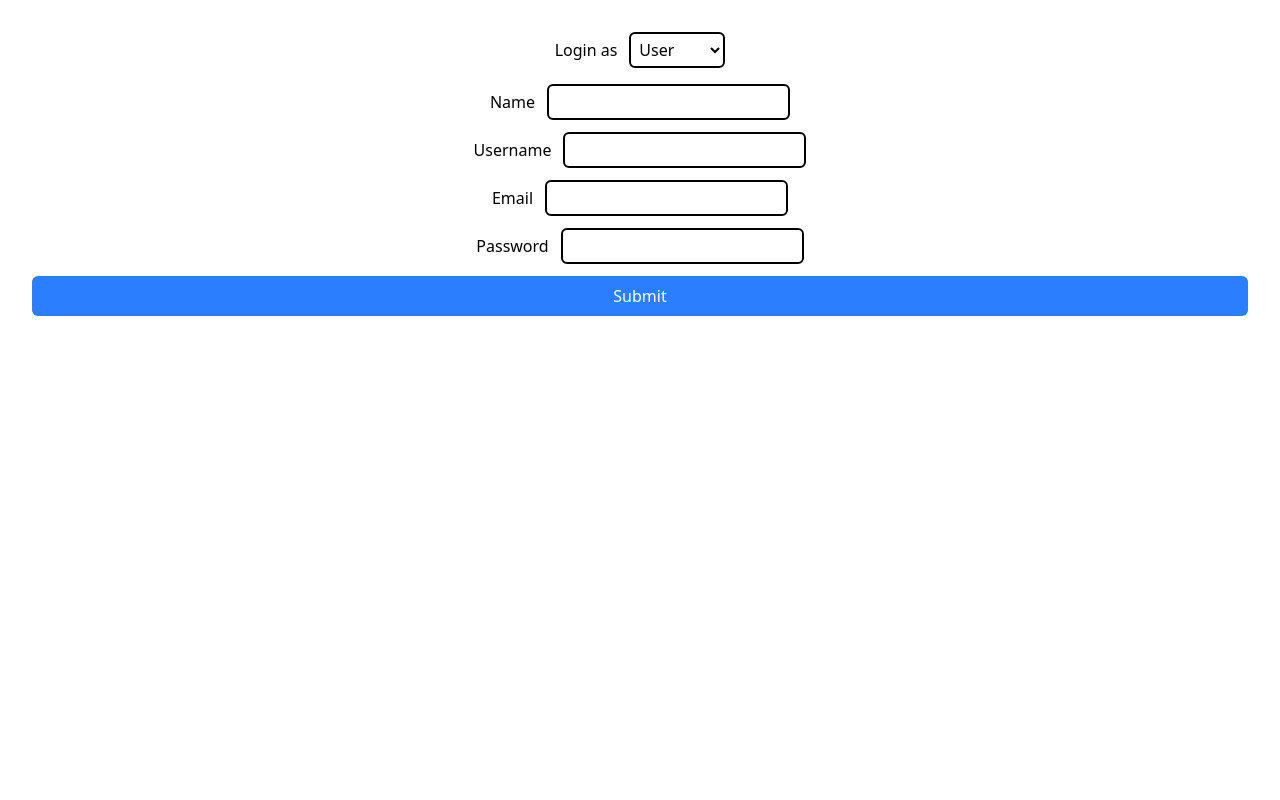
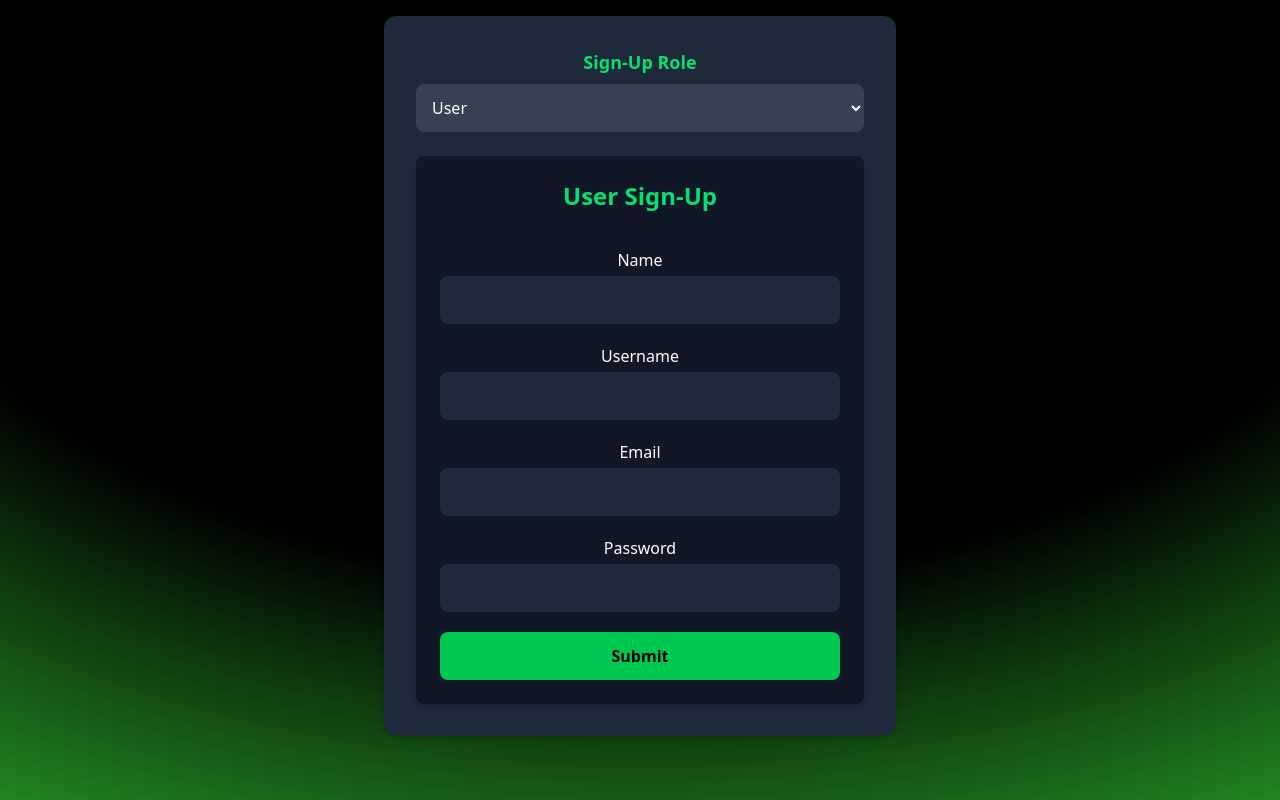
Before and after one commit to devarsheecodess/ServiPlex, a React (Vite) app in the folder Frontend/: page /signup in a window 1280 px wide. Built offline with nearby package versions, Linux system fonts and the light colour scheme.

Commit message:
Semifinal login and landing ppage

```diff
--- a/Frontend/src/components/Login.jsx
+++ b/Frontend/src/components/Login.jsx
@@ -1,35 +1,37 @@
-import React, { useState } from 'react';
-import axios from 'axios'; // Import axios
+import React, { useState } from "react";
+import axios from "axios";
 
 const Login = () => {
-  const [role, setRole] = useState('');
-  const [form, setForm] = useState({ username: '', password: '' });
+  const [role, setRole] = useState("");
+  const [form, setForm] = useState({ username: "", password: "" });
 
   const handleSubmit = async (e) => {
     e.preventDefault();
     try {
       let response1, response2;
-      if (role === 'user') {
-        response1 = await axios.post('http://localhost:3000/user-login', form);
-      } else if (role === 'provider') {
-        response2 = await axios.post('http://localhost:3000/provider-login', form);
+      if (role === "user") {
+        response1 = await axios.post("http://localhost:3000/user-login", form);
+      } else if (role === "provider") {
+        response2 = await axios.post(
+          "http://localhost:3000/provider-login",
+          form
+        );
       }
 
       if (response1 && response1.status === 200) {
-        alert('Login successful');
-        window.location.href = '/user-home';
+        alert("Login successful");
+        window.location.href = "/user-home";
       } else if (response2 && response2.status === 200) {
-        alert('Login successful');
-        window.location.href = '/provider-home';
+        alert("Login successful");
+        window.location.href = "/provider-home";
       } else {
-        alert('Invalid credentials');
+        alert("Invalid credentials");
       }
     } catch (error) {
-      console.error('Error:', error);
-      alert('An error occurred during login');
+      console.error("Error:", error);
+      alert("An error occurred during login");
     }
   };
-
 
   const handleInputChange = (e) => {
     setForm({
@@ -39,80 +41,80 @@
   };
 
   return (
-    <div className="bg-black h-screen w-full flex items-center justify-center px-6">
-      <div className="bg-gray-900 text-white w-full max-w-md p-8 rounded-xl shadow-lg">
-        {/* Tabs */}
-        <div className="flex justify-between mb-8 border-b border-gray-700 pb-4">
-          <button
-            className="text-lg font-bold px-4 py-2 text-green-500 border-b-2 border-green-500"
-          >
-            Login
-          </button>
-        </div>
+    <div className="absolute top-0 left-0 -z-20 w-full min-h-screen bg-[radial-gradient(125%_125%_at_50%_10%,#000_50%,#32cd32_100%)] flex flex-col items-center justify-center p-4">
+      <div className="bg-neutral-900 text-white w-full max-w-md p-8 rounded-2xl shadow-2xl">
+        {/* Login Heading */}
+        <h2 className="text-3xl font-extrabold text-center mb-6">Login</h2>
 
         {/* Form Section */}
-        <form onSubmit={handleSubmit} className='flex flex-col gap-3'>
-          <h2 className="text-2xl font-extrabold text-center mb-6">Login</h2>
+        <form onSubmit={handleSubmit} className="flex flex-col gap-6">
           <div>
-            <label>Username</label>
+            <label className="block text-sm font-semibold mb-1">Username</label>
             <input
               type="text"
-              className='border-2 p-1 ml-3 rounded-md'
-              name='username'
+              className="w-full p-3 bg-neutral-800 rounded-lg focus:ring-2 focus:ring-green-400 text-white outline-none"
+              name="username"
               value={form.username}
               onChange={handleInputChange}
+              placeholder="Enter your username"
             />
           </div>
           <div>
-            <label>Password</label>
+            <label className="block text-sm font-semibold mb-1">Password</label>
             <input
               type="password"
-              className='border-2 p-1 ml-3 rounded-md'
-              name='password'
+              className="w-full p-3 bg-neutral-800 rounded-lg focus:ring-2 focus:ring-green-400 text-white outline-none"
+              name="password"
               value={form.password}
               onChange={handleInputChange}
+              placeholder="Enter your password"
             />
           </div>
           <div>
-            <label>Login as</label>
+            <label className="block text-sm font-semibold mb-1">Login as</label>
             <select
-              className="border-2 p-1 ml-3 rounded-md"
+              className="w-full p-3 bg-neutral-800 rounded-lg focus:ring-2 focus:ring-green-400 text-white outline-none"
               name="role"
               value={role}
               onChange={(e) => setRole(e.target.value)}
             >
-              <option value="" className='text-black'>Select Role</option>
-              <option value="user" className='text-black'>User</option>
-              <option value="provider" className='text-black'>Provider</option>
+              <option value="" className="text-blue-600">
+                Select Role
+              </option>
+              <option value="user" className="text-blue-600">
+                User
+              </option>
+              <option value="provider" className="text-blue-600">
+                Provider
+              </option>
             </select>
           </div>
-
-          <button type="submit" className='bg-blue-500 text-white p-2 rounded-md'>
+          <button
+            type="submit"
+            className="w-full p-3 bg-green-500 rounded-lg text-black font-bold hover:bg-green-400 transition duration-300"
+          >
             Login
           </button>
         </form>
 
-        {/* Google Sign-up (Optional for Login) */}
+        {/* Google Sign-in */}
         <div className="mt-6 flex justify-center items-center space-x-4">
           <button
-            className="w-full flex items-center justify-center bg-blue-500 text-white p-3 rounded-lg font-semibold hover:bg-blue-400 transition duration-300"
-            onClick={() => console.log('Google Login')}
+            className="flex items-center justify-center w-full border rounded-lg px-4 py-2 hover:bg-gray-100 transition duration-200 text font-semibold text-blue-600 hover:text-black"
+            onClick={() => console.log("Google Login")}
           >
-            <img
-              src="https://upload.wikimedia.org/wikipedia/commons/5/51/Google.png"
-              alt="Google"
-              className="w-6 h-6 mr-3" // Adjust the size of the logo
-            />
+           <i className="fa-brands fa-google mr-2 text-yellow-600 font-semibold hover:text-black"></i>
             Sign in with Google
           </button>
         </div>
 
-        {/* Sign-In Prompt */}
-        <div className="mt-6 text-center text-gray-400">
-          <p>Don't have an account?
+        {/* Sign-Up Prompt */}
+        <div className="mt-6 text-center text-neutral-400">
+          <p>
+            Don't have an account?{" "}
             <span
-              className="text-green-500 cursor-pointer"
-              onClick={() => window.location.href = '/signup'}
+              className="text-green-400 cursor-pointer hover:underline"
+              onClick={() => (window.location.href = "/signup")}
             >
               Sign Up
             </span>
--- a/Frontend/src/components/Signup.jsx
+++ b/Frontend/src/components/Signup.jsx
@@ -1,49 +1,80 @@
-import React, { useState } from 'react';
-import axios from 'axios';
-import { v4 as uuidv4 } from 'uuid';
+import React, { useState } from "react";
+import axios from "axios";
+import { v4 as uuidv4 } from "uuid";
 
 const UserForm = () => {
-  const [form, setForm] = useState({id: uuidv4(), name: '', username: '', email: '', password: ''});
+  const [form, setForm] = useState({ id: uuidv4(), name: "", username: "", email: "", password: "" });
 
   const handleChange = (e) => {
     setForm({ ...form, [e.target.name]: e.target.value });
   };
 
-  const handleSubmit = (e) => {
+  const handleSubmit = async (e) => {
     e.preventDefault();
-    try{
-      console.log(form)
-      const response = axios.post('http://localhost:3000/user-signup', form)
-
-      console.log(response)
+    try {
+      console.log(form);
+      const response = await axios.post("http://localhost:3000/user-signup", form);
+      console.log(response);
       if (response.status === 200) {
         alert("User registered successfully!");
-        setForm({id: uuidv4(), name: '', username: '', email: '', password: ''});
+        setForm({ id: uuidv4(), name: "", username: "", email: "", password: "" });
       }
     } catch (error) {
-      console.error(error)
+      console.error(error);
+      alert("Error submitting the form.");
     }
-  }
+  };
 
   return (
-    <form className="flex flex-col gap-3">
+    <form className="flex flex-col gap-5 bg-gray-900 p-6 rounded-lg shadow-md text-white">
+      <h2 className="text-2xl font-bold text-green-400 mb-4">User Sign-Up</h2>
       <div>
-        <label>Name</label>
-        <input type="name" onChange={handleChange} className="border-2 p-1 ml-3 rounded-md" name="name" required />
+        <label className="block mb-1">Name</label>
+        <input
+          type="text"
+          onChange={handleChange}
+          className="w-full bg-gray-800 text-white p-3 rounded-lg focus:ring-2 focus:ring-green-500 outline-none"
+          name="name"
+          required
+        />
       </div>
       <div>
-        <label>Username</label>
-        <input type="text" onChange={handleChange} className="border-2 p-1 ml-3 rounded-md" name="username" required />
+        <label className="block mb-1">Username</label>
+        <input
+          type="text"
+          onChange={handleChange}
+          className="w-full bg-gray-800 text-white p-3 rounded-lg focus:ring-2 focus:ring-green-500 outline-none"
+          name="username"
+          required
+        />
       </div>
       <div>
-        <label>Email</label>
-        <input type="email" onChange={handleChange} className="border-2 p-1 ml-3 rounded-md" name="email" required />
+        <label className="block mb-1">Email</label>
+        <input
+          type="email"
+          onChange={handleChange}
+          className="w-full bg-gray-800 text-white p-3 rounded-lg focus:ring-2 focus:ring-green-500 outline-none"
+          name="email"
+          required
+        />
       </div>
       <div>
-        <label>Password</label>
-        <input type="password" onChange={handleChange} className="border-2 p-1 ml-3 rounded-md" name="password" required />
+        <label className="block mb-1">Password</label>
+        <input
+          type="password"
+          onChange={handleChange}
+          className="w-full bg-gray-800 text-white p-3 rounded-lg focus:ring-2 focus:ring-green-500 outline-none"
+          name="password"
+          required
+        />
       </div>
-      <button type="submit" onClick={handleSubmit} className="bg-blue-500 text-white px-4 py-2 rounded-md">Submit</button>
+      <button
+        type="submit"
+        onClick={handleSubmit}
+        className="w-full bg-green-500 text-black p-3 rounded-lg font-semibold hover:bg-green-400 transition duration-300"
+      >
+        Submit
+      </button>
     </form>
   );
 };
@@ -59,7 +90,7 @@
     shop: "",
     phone: "",
     address: "",
-    logo: null, // For file input
+    logo: null,
   });
 
   const handleChange = (e) => {
@@ -71,9 +102,7 @@
     e.preventDefault();
     try {
       console.log(form);
-      const response = await axios.post(
-        "http://localhost:3000/provider-signup", form );
-
+      const response = await axios.post("http://localhost:3000/provider-signup", form);
       if (response.status === 200) {
         alert("Provider registered successfully!");
         setForm({
@@ -96,12 +125,13 @@
   };
 
   return (
-    <form className="flex flex-col gap-3" onSubmit={handleSubmit}>
+    <form className="flex flex-col gap-5 bg-gray-900 p-6 rounded-lg shadow-md text-white">
+      <h2 className="text-2xl font-bold text-blue-400 mb-4">Service Provider Sign-Up</h2>
       <div>
-        <label>Email</label>
+        <label className="block mb-1">Email</label>
         <input
           type="email"
-          className="border-2 p-1 ml-3 rounded-md"
+          className="w-full bg-gray-800 text-white p-3 rounded-lg focus:ring-2 focus:ring-blue-500 outline-none"
           name="email"
           value={form.email}
           onChange={handleChange}
@@ -109,10 +139,10 @@
         />
       </div>
       <div>
-        <label>Username</label>
+        <label className="block mb-1">Username</label>
         <input
           type="text"
-          className="border-2 p-1 ml-3 rounded-md"
+          className="w-full bg-gray-800 text-white p-3 rounded-lg focus:ring-2 focus:ring-blue-500 outline-none"
           name="username"
           value={form.username}
           onChange={handleChange}
@@ -120,10 +150,10 @@
         />
       </div>
       <div>
-        <label>Owner Name</label>
+        <label className="block mb-1">Owner Name</label>
         <input
           type="text"
-          className="border-2 p-1 ml-3 rounded-md"
+          className="w-full bg-gray-800 text-white p-3 rounded-lg focus:ring-2 focus:ring-blue-500 outline-none"
           name="owner"
           value={form.owner}
           onChange={handleChange}
@@ -131,10 +161,10 @@
         />
       </div>
       <div>
-        <label>Profession</label>
+        <label className="block mb-1">Profession</label>
         <input
           type="text"
-          className="border-2 p-1 ml-3 rounded-md"
+          className="w-full bg-gray-800 text-white p-3 rounded-lg focus:ring-2 focus:ring-blue-500 outline-none"
           name="profession"
           value={form.profession}
           onChange={handleChange}
@@ -142,10 +172,10 @@
         />
       </div>
       <div>
-        <label>Shop Name</label>
+        <label className="block mb-1">Shop Name</label>
         <input
           type="text"
-          className="border-2 p-1 ml-3 rounded-md"
+          className="w-full bg-gray-800 text-white p-3 rounded-lg focus:ring-2 focus:ring-blue-500 outline-none"
           name="shop"
           value={form.shop}
           onChange={handleChange}
@@ -153,10 +183,10 @@
         />
       </div>
       <div>
-        <label>Phone Number</label>
+        <label className="block mb-1">Phone Number</label>
         <input
           type="tel"
-          className="border-2 p-1 ml-3 rounded-md"
+          className="w-full bg-gray-800 text-white p-3 rounded-lg focus:ring-2 focus:ring-blue-500 outline-none"
           name="phone"
           value={form.phone}
           onChange={handleChange}
@@ -164,10 +194,10 @@
         />
       </div>
       <div>
-        <label>Address</label>
+        <label className="block mb-1">Address</label>
         <input
           type="text"
-          className="border-2 p-1 ml-3 rounded-md"
+          className="w-full bg-gray-800 text-white p-3 rounded-lg focus:ring-2 focus:ring-blue-500 outline-none"
           name="address"
           value={form.address}
           onChange={handleChange}
@@ -175,17 +205,20 @@
         />
       </div>
       <div>
-        <label>Password</label>
+        <label className="block mb-1">Password</label>
         <input
           type="password"
-          className="border-2 p-1 ml-3 rounded-md"
+          className="w-full bg-gray-800 text-white p-3 rounded-lg focus:ring-2 focus:ring-blue-500 outline-none"
           name="password"
           value={form.password}
           onChange={handleChange}
           required
         />
       </div>
-      <button type="submit" className="bg-blue-500 text-white px-4 py-2 rounded-md">
+      <button
+        type="submit"
+        className="w-full bg-blue-500 text-black p-3 rounded-lg font-semibold hover:bg-blue-400 transition duration-300"
+      >
         Submit
       </button>
     </form>
@@ -193,23 +226,26 @@
 };
 
 const Landing = () => {
-  const [role, setRole] = useState('User');
+  const [role, setRole] = useState("User");
 
   return (
-    <div>
-      <div className="mb-4">
-        <label>Login as</label>
+    <div className="absolute top-0 left-0 -z-20 w-full min-h-screen bg-[radial-gradient(125%_125%_at_50%_10%,#000_50%,#32cd32_100%)] flex flex-col items-center p-4">
+      <div></div>
+      <div className="bg-gray-800 p-8 rounded-xl shadow-md w-full max-w-lg">
+        <div className="mb-6">
+          <label className="block mb-2 text-lg font-bold text-green-400">Sign-Up Role</label>
           <select
-          className="border-2 p-1 ml-3 rounded-md"
+            className="w-full bg-gray-700 p-3 rounded-lg text-white focus:ring-2 focus:ring-green-500 outline-none"
             name="role"
             value={role}
             onChange={(e) => setRole(e.target.value)}
           >
             <option value="User">User</option>
-          <option value="Provider">Provider</option>
+            <option value="Provider">Service Provider</option>
           </select>
         </div>
-      {role === 'User' ? <UserForm /> : <ProviderForm />}
+        {role === "User" ? <UserForm /> : <ProviderForm />}
+      </div>
     </div>
   );
 };
```
Also changed, not shown: Frontend/src/components/Landing.jsx (+1 -6 lines), 1 other file (tests, documents, lock files or other folders). Lines whose indentation alone changed are shown as unchanged.
